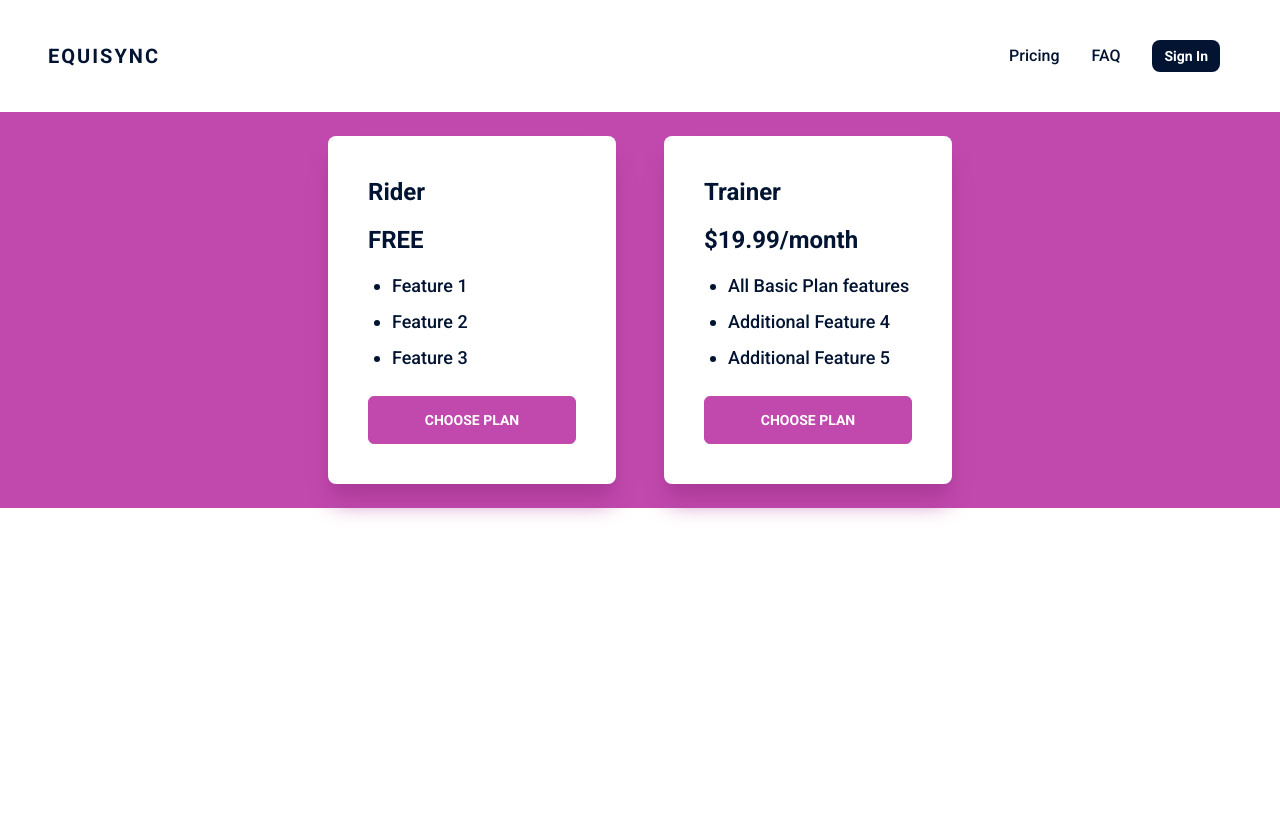
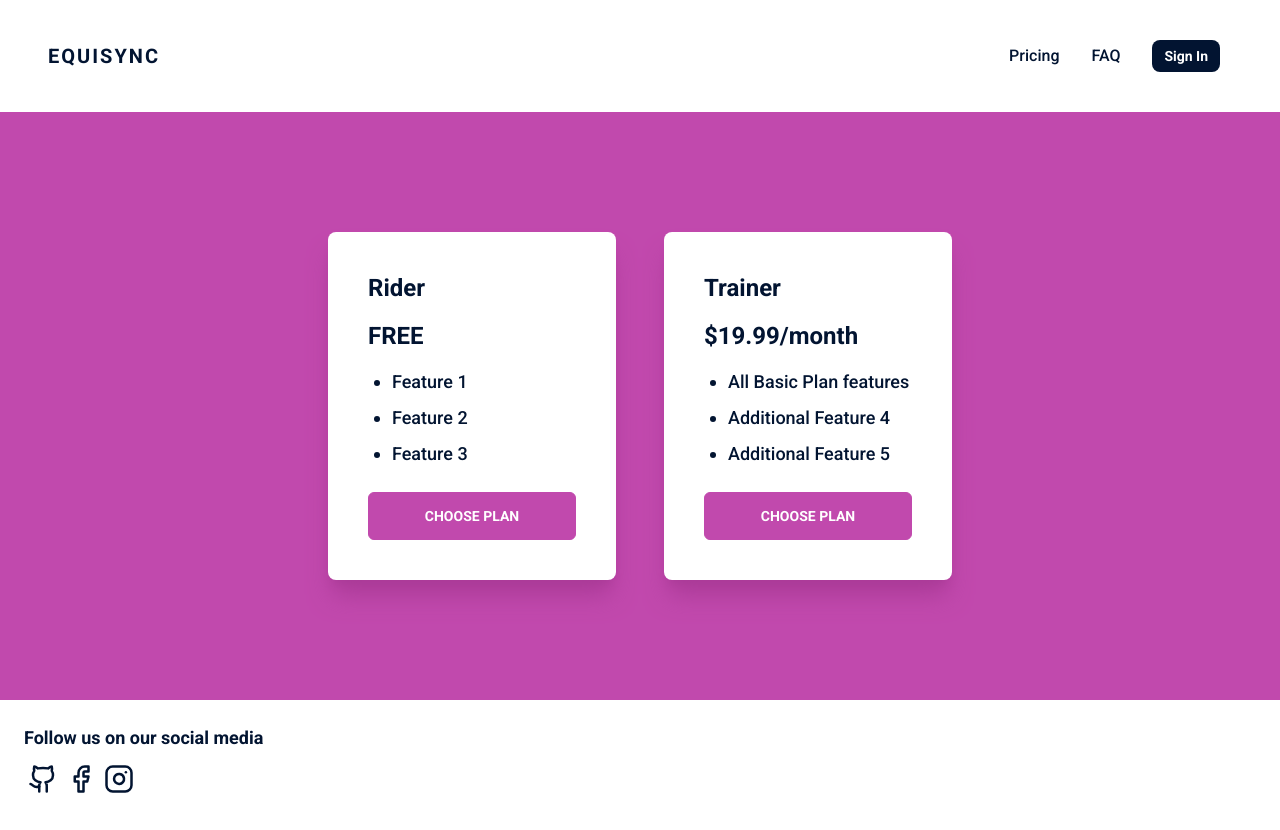
Before and after one commit to Aliciaolofsson/equisync, a Next.js app: page /pricing in a window 1280 px wide. Before the commit the page ends 800 px from the top, so only its background shows below. Built offline with nearby package versions, Linux system fonts and the light colour scheme.

Commit message:
add styles

```diff
--- a/src/app/(landing)/layout.tsx
+++ b/src/app/(landing)/layout.tsx
@@ -1,5 +1,6 @@
 import React from 'react';
 import MainNav from '../components/MainNav';
+import Footer from '../components/Footer';
 
 export default function LandingLayout({
   children
@@ -10,6 +11,7 @@ export default function LandingLayout({
     <div>
       <MainNav />
         <main>{children}</main>
+      <Footer />
     </div>
   );
 }
--- a/src/app/(landing)/pricing/page.tsx
+++ b/src/app/(landing)/pricing/page.tsx
@@ -11,17 +11,28 @@ const App = () => {
     {
       title: 'Trainer',
       price: '$19.99/month',
-      features: ['All Basic Plan features', 'Additional Feature 4', 'Additional Feature 5'],
+      features: [
+        'All Basic Plan features',
+        'Additional Feature 4',
+        'Additional Feature 5',
+      ],
     },
 
     // Add more pricing plans as needed
   ];
 
   return (
-    <div className="flex justify-center items-center bg-accent">
-      {pricingPlans.map((plan, index) => (
-        <PricingCard key={index} title={plan.title} price={plan.price} features={plan.features} />
-      ))}
+    <div>
+      <div className='flex justify-center items-center bg-accent p-24'>
+        {pricingPlans.map((plan, index) => (
+          <PricingCard
+            key={index}
+            title={plan.title}
+            price={plan.price}
+            features={plan.features}
+          />
+        ))}
+      </div>
     </div>
   );
 };
--- a/src/app/components/Feed.tsx
+++ b/src/app/components/Feed.tsx
@@ -5,6 +5,8 @@ export default async function Index() {
   interface feedPost {
     id: string;
     title: string;
+    type: string;
+
   }
 
   const feedPost = [{}];
@@ -23,10 +25,10 @@ export default async function Index() {
             key={activity.id}
           >
             <li>
-              {feedPost.map((feedPosts) => (
+              {feedPost.map((key) => (
                 <h2 key='discipline'>Discipline:&nbsp;</h2>
               ))}
-              {activity.title}
+              {activity.type}
             </li>
           </div>
         ))}
--- /dev/null
+++ b/src/app/components/Footer.tsx
@@ -0,0 +1,11 @@
+import React from 'react'
+import SocialMedia from './SocialMedia'
+
+export default function Footer() {
+  return (
+    <div className='p-6'>
+        <h1 className='text-lg font-bold'>Follow us on our social media</h1>
+        <SocialMedia />
+    </div>
+  )
+}
--- /dev/null
+++ b/src/app/components/SocialMedia.tsx
@@ -0,0 +1,29 @@
+import { Github, Instagram, Facebook } from 'lucide-react';
+import React from 'react';
+
+const SocialMediaComponent = () => {
+  const socialMediaLinks = [
+    { url: 'https://tiktok.com', icon: <Github width={30} height={30} /> },
+    { url: 'https://facebook.com', icon: <Facebook width={30} height={30} /> },
+    {
+      url: 'https://www.instagram.com/equicync',
+      icon: <Instagram width={30} height={30} />,
+    },
+  ];
+
+  return (
+    <div className='py-2'>
+      <ul className='flex'>
+        {socialMediaLinks.map((link, index) => (
+          <li key={index} className='flex p-1 '>
+            <a href={link.url} target='_blank' rel='noopener noreferrer'>
+              {link.icon}
+            </a>
+          </li>
+        ))}
+      </ul>
+    </div>
+  );
+};
+
+export default SocialMediaComponent;
```
